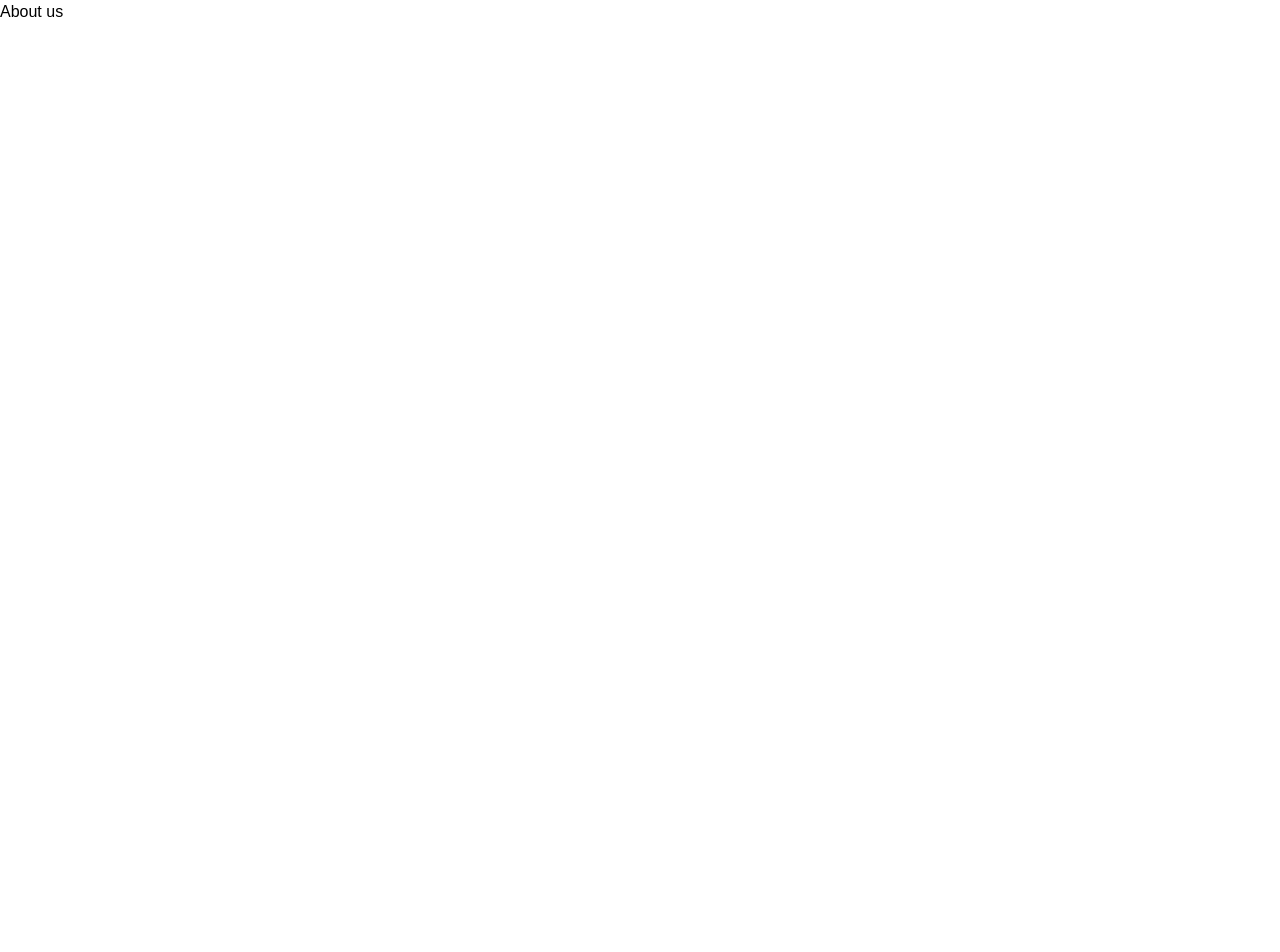
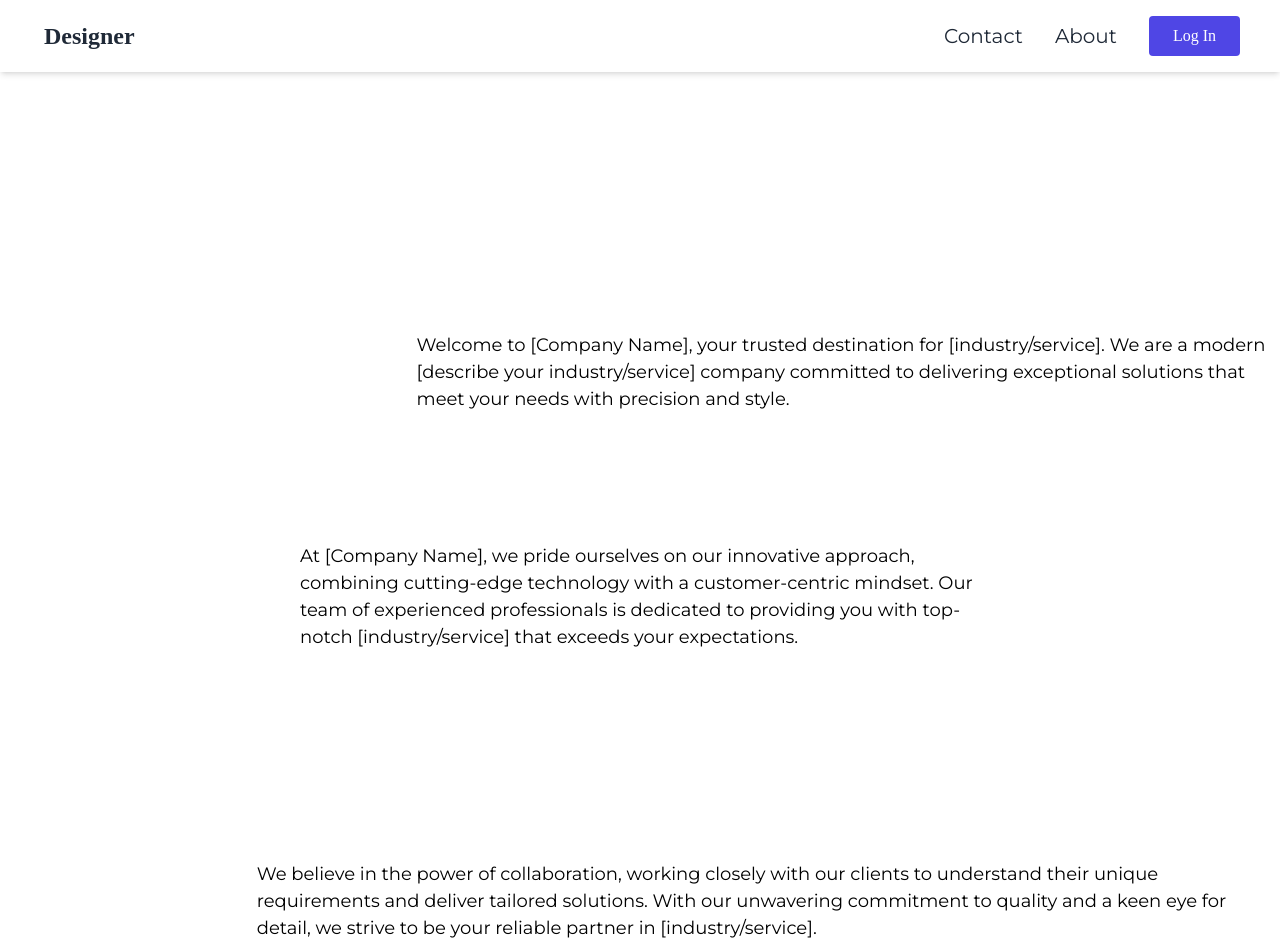
Before and after one commit to UmairShukri/BoxIT, a React (Vite) app: page /about in a window 1280 px wide. Shown: the top 952 px of the page. Before the commit the page ends 800 px from the top, so only its background shows below. Built offline with nearby package versions, Linux system fonts and the light colour scheme.

Commit message:
About page initial

```diff
--- /dev/null
+++ b/src/About.css
@@ -0,0 +1,112 @@
+@import url('https://fonts.googleapis.com/css2?family=Montserrat:wght@400;700&display=swap');
+*{
+	margin:0;
+	padding:0;
+	box-sizing:border-box;
+	font-family: 'Montserrat', sans-serif;
+	line-height: 1.5;
+
+}
+body{
+	display:flex;
+	justify-content:center;
+	align-items:center;
+	min-height:100vh;
+	background-size:cover;
+	background-position:center;
+}
+
+
+
+/**************  aligning the boxes div  **************/
+
+.box-1,
+.box-2,
+.box-3,
+.box-4 {
+  display: flex;
+  justify-content: space-between;
+  align-items: flex-start;
+  padding-bottom: 50px;
+}
+
+.box-1{
+    margin-top: 130px;
+	padding-top: 50px;
+}
+
+.box-1 h1,.box-3 h1{
+	width: 100%;
+    margin-left: 300px;
+	font-size: 50px;
+
+}
+
+.box-1 p,.box-3 p{
+	margin-top: 60px;
+	margin-left: -420px;
+	font-size: large;
+	margin-top: 80px;
+
+}
+.box-3 p{
+	margin-top: 160px;
+	margin-left: -580px;
+}
+
+.box-1 img,.box-3 img{
+
+    margin-left: 200px;
+	width: 450px;
+	margin-right: 350px;
+}
+
+
+.box-2 h1,.box-4 h1{
+	width: 100%;
+    margin-left: -1000px;
+	font-size: 50px;
+	order: 3;
+}
+.box-2 p,.box-4 p{
+	margin-top: 60px;
+	margin-left: 300px;
+	font-size: large;
+	margin-top: 80px;
+	order: 2;
+}
+.box-2 img,.box-4 img{
+
+	order: 1;
+	width: 450px;
+	margin-left: 170px;
+
+}
+
+.box-2 img{
+	margin-top: -120px;
+}
+.box-3 img{
+	margin-top: -120px;
+}
+
+.box-2 p{
+	margin-right: 450px;
+}
+.box-4 p{
+	margin-top: 130px;
+	width: 80%;
+	margin-left: 325px;
+}
+.box-2 h1{
+	margin-right: 470px;
+	padding-bottom: 20px;
+
+}
+.box-4 h1{
+
+	margin-left: -750px;
+}
+.box-4{
+	padding-top: 20px;
+}
--- a/src/pages/About.jsx
+++ b/src/pages/About.jsx
@@ -1,4 +1,48 @@
-function About(){
-    return <h1>About us</h1>
+import Navbar from '../components/Navbar';
+import Footer from '../components/Footer'
+import "../About.css"
+
+function About() {
+    return <>
+        <Navbar />
+        <section class="blocks">
+
+            <div class="box-1">
+                <h1> </h1>
+                <p>Welcome to [Company Name], your trusted destination for [industry/service]. We are a modern [describe your industry/service] company committed to delivering exceptional solutions that meet your needs with precision and style.</p>
+                {/* <img src="../static/Character-working-desk-with-laptop%201.png" alt=""> */}
+            </div>
+
+
+            <div class="box-2">
+                <h1> </h1>
+                <p>At [Company Name], we pride ourselves on our innovative approach, combining cutting-edge technology with a customer-centric mindset. Our team of experienced professionals is dedicated to providing you with top-notch [industry/service] that exceeds your expectations.
+                </p>
+                <div class="image2">
+                    {/* <img src="../static/Character-with-question-marks%201.png" alt=""> */}
+                </div>
+            </div>
+
+
+            <div class="box-3">
+                <h1>  </h1>
+                <p>We believe in the power of collaboration, working closely with our clients to understand their unique requirements and deliver tailored solutions. With our unwavering commitment to quality and a keen eye for detail, we strive to be your reliable partner in [industry/service].</p>
+                <div class="image3">
+                    {/* <img src="../static/Character-having-idea%201.png" alt=""> */}
+                </div>
+            </div>
+
+            <div class="box-4">
+                <h1></h1>
+                <p>Join us on this exciting journey as we redefine [industry/service] standards and pave the way for a more connected and efficient future. Experience the [Company Name] difference today and let us help you [achieve desired outcome].</p>
+                <div class="image4">
+                    {/* <img src="../static/Character-with-gear-wheels%201.png" alt=""> */}
+                </div>
+            </div>
+
+        </section>
+        <Footer /></>
+
 }
+
 export default About;
--- a/src/pages/Calculator.jsx
+++ b/src/pages/Calculator.jsx
@@ -1,5 +1,5 @@
 import React from 'react';
-import CountryForm from './Countryform';
+import CountryForm from './CountryForm';
 import bgImage from '../images/bg.jpg';
 import BackgroundSlider from '../assets/BackgroundSlider';
 import Navbar from '../components/Navbar';
```
